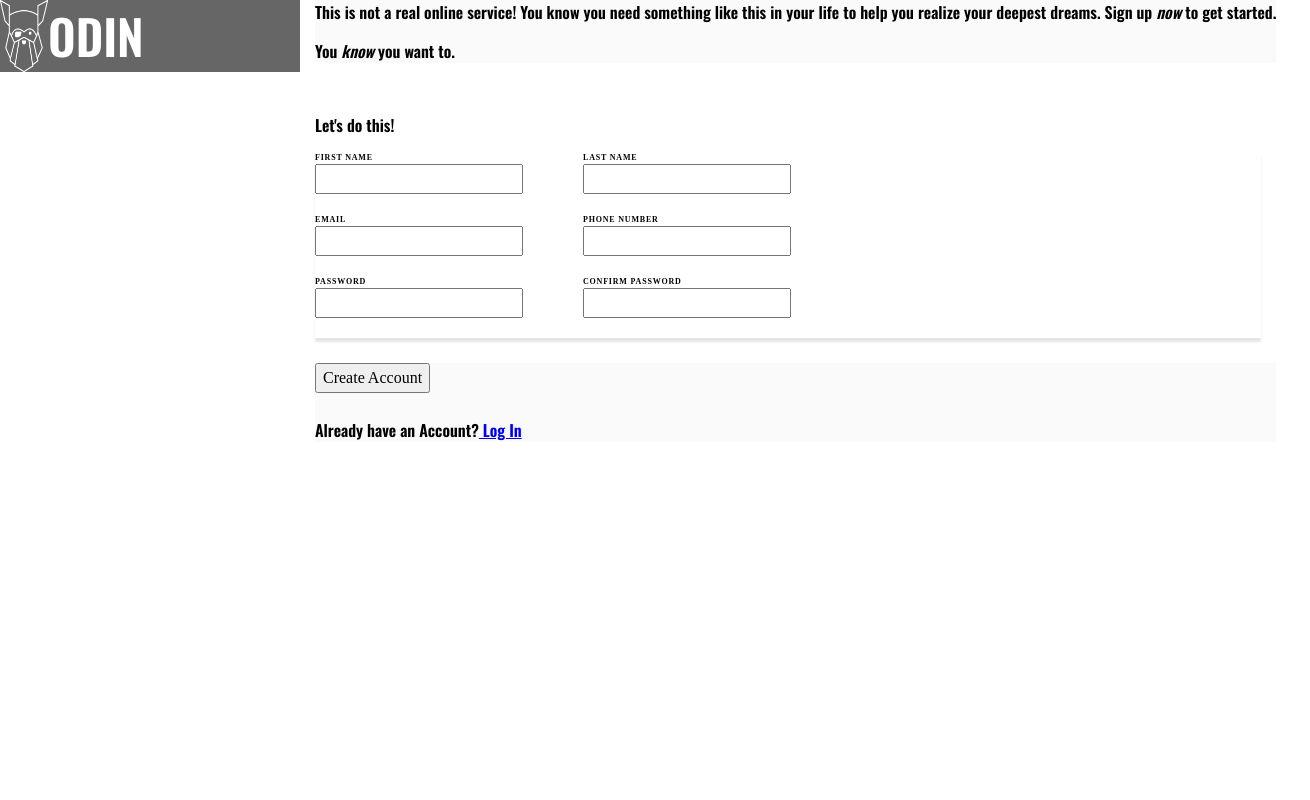
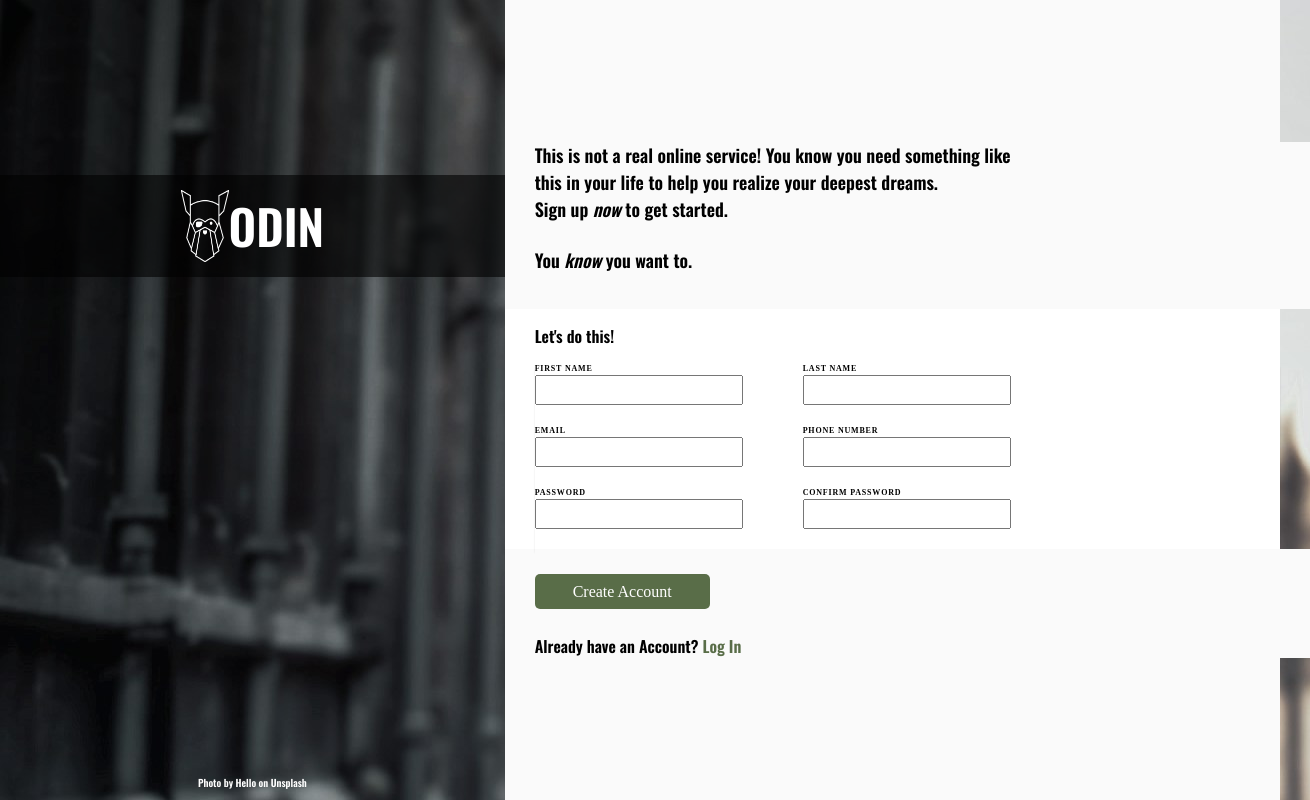
Before and after one commit to t-drape/sign_up_form, a plain HTML site: page form.html in a window 1280 px wide. Shown: the whole page, 1310 px wide, since content can reach past the window. Drawn offline with Linux system fonts and the light colour scheme.

Commit message:
Add styling to elements for the correct layout

```diff
--- a/form.css
+++ b/form.css
@@ -56,6 +56,27 @@ h1, h2, h3, h4, h5, h6 {
 
 body {
   display: flex;
+  background-image: url("./imgs/background.jpg");
+}
+
+.left, .right {
+  height: 100vh;
+}
+
+.left {
+  width: 400px;
+  flex-grow: 1;
+  display: flex;
+  flex-direction: column;
+  justify-content: space-between;
+}
+
+.right {
+  display: flex;
+  flex-direction: column;
+  justify-content: center;
+  background-color: rgb(250,250,250);
+  flex-grow: 2;
 }
 
 p {
@@ -67,10 +88,24 @@ p {
   height: auto;
 }
 
+.logo_text, .odin {
+  margin-top: 15px;
+  margin-bottom: 15px;
+}
+
+.footer {
+  color: white;
+  margin-bottom: 10px;
+  font-size: 10px;
+  align-self: center;
+}
+
 .upper_third {
-  width: 300px;
+  /* width: 100%; */
+  margin-top: 175px;
   background-color: rgba(0,0, 0, 0.6);
   display: flex;
+  justify-content: center;
 }
 
 .logo_text {
@@ -93,13 +128,22 @@ form {
 }
 
 .top, .bottom {
+  width: 100%;
   background-color: rgb(250,250,250);
-  margin-left: 15px;
+  margin-left: 30px;
 }
 
 .middle {
   background-color: rgb(255,255,255);
-  margin: 50px 15px 25px 15px;
+  /* margin-left: 15px; */
+}
+
+.middle > p {
+  margin-top: 15px;
+}
+
+.middle > p, form {
+  margin-left: 30px;
 }
 
 .ital {
@@ -107,7 +151,16 @@ form {
 }
 
 .pitch {
-  margin-bottom: 15px;
+  font-size: 18px;
+}
+
+.pitch, .last_bit {
+  width: 500px;
+}
+
+.last_bit {
+  font-size: 18px;
+  margin-bottom: 35px;
 }
 
 label {
@@ -116,8 +169,21 @@ label {
   letter-spacing: .1em;
 }
 
+.bottom {
+  display: flex;
+  flex-direction: column;
+}
+
+
 button {
+  width: 175px;
+  height: 35px;
+  margin-top: 25px;
   margin-bottom: 25px;
+  background-color: #596D48;
+  color: white;
+  border-radius: 5px;
+  border: none;
 }
 
 input {
@@ -125,6 +191,11 @@ input {
   margin-right: 60px;
 }
 
+a {
+  color: #596D48;
+  text-decoration: none;
+}
+
 
 
   /* Photo by <a href="https://unsplash.com/@photofil?utm_content=creditCopyText&utm_medium=referral&utm_source=unsplash">Philippe Mignot</a> on <a href="https://unsplash.com/photos/silhouette-person-walking-at-walkway-Afqw8XrP1V8?utm_content=creditCopyText&utm_medium=referral&utm_source=unsplash">Unsplash</a> */
--- a/form.html
+++ b/form.html
@@ -13,14 +13,18 @@
       <img class="odin" src="./imgs/odin-lined.png" alt="A viking with a helmet with horns">
       <p class="logo_text">ODIN</p>
     </div>
+
+    <p class="footer">Photo by Hello on Unsplash</p>
   </div>
   <div class="right">
     <div class="top">
       <p class="pitch">This is not a real online service! You know you need something like this
         in your life to help you realize your deepest dreams.
+        <br>
         Sign up <span class="ital">now</span> to get started.
       </p>
-      <p class="pitch">You <span class="ital">know</span> you want to.</p>
+      <br>
+      <p class="last_bit">You <span class="ital">know</span> you want to.</p>
     </div>
     <div class="middle">
       <p>Let's do this!</p>
@@ -49,7 +53,7 @@
     </div>
     <div class="bottom">
       <button type="submit" form="only_form">Create Account</button>
-      <p class="log_in">Already have an Account?<a href="./form.html"> Log In</a></p>
+      <p>Already have an Account?<a href="./form.html"> Log In</a></p>
     </div>
   </div>
 </body>
```
